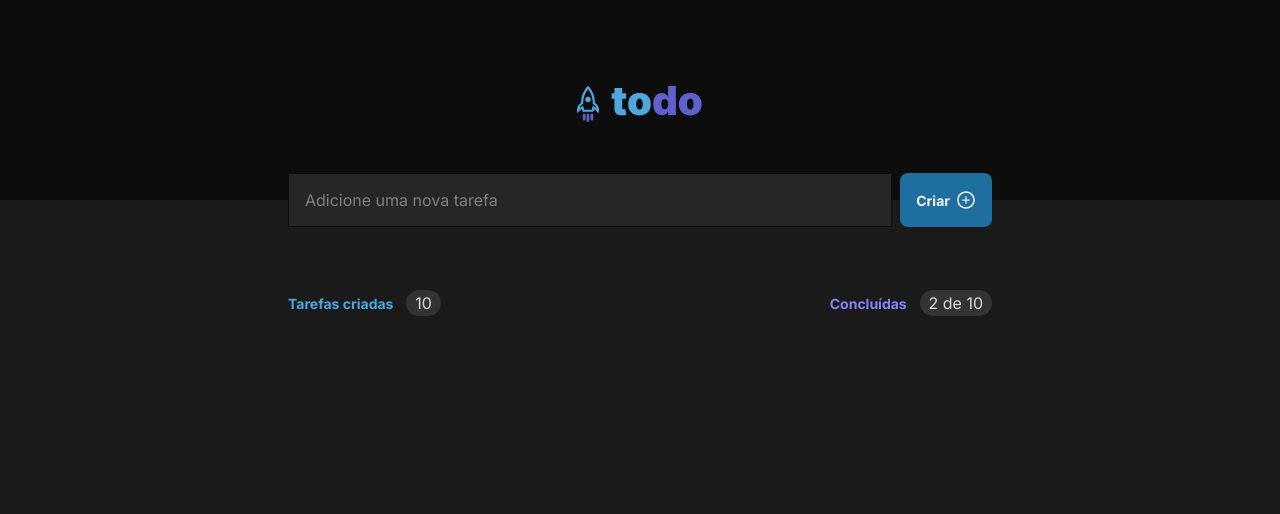
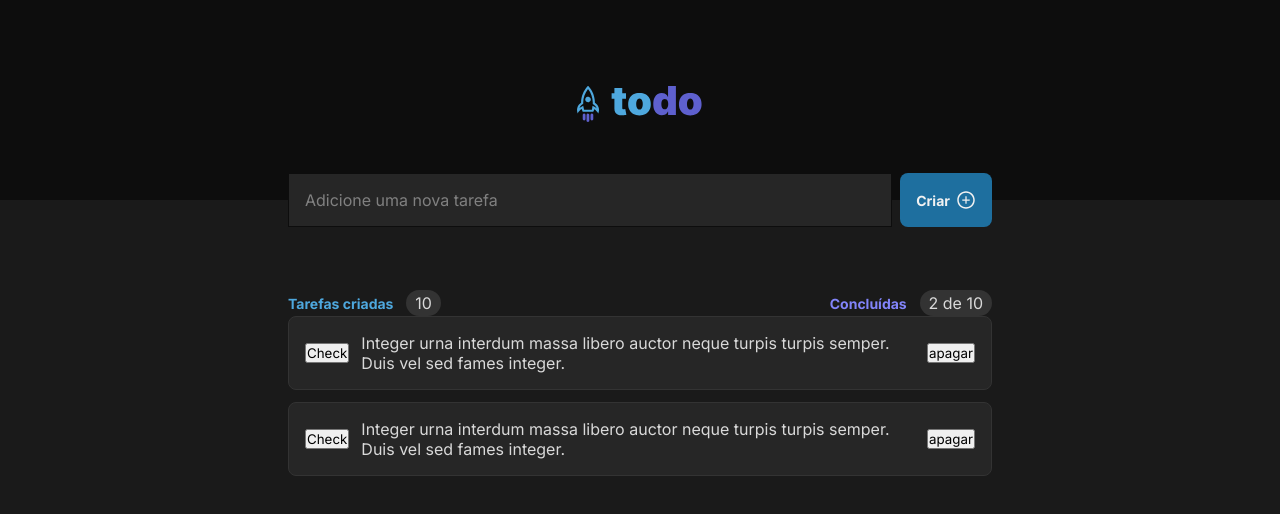
Before and after one commit to melrothiago/ToDo-List, a React (Vite) app: page / in a window 1280 px wide. Shown: the top 514 px of the page. Built offline with nearby package versions, Linux system fonts and the light colour scheme.

Commit message:
create and styled task list

```diff
--- a/src/App.tsx
+++ b/src/App.tsx
@@ -1,5 +1,5 @@
 import { Header } from "./components/Header";
-import { HeaderTasks } from "./components/HeaderTasks";
+import { Tasks } from "./components/Tasks";
 
 export interface AppProps {
   (): JSX.Element;
@@ -9,7 +9,7 @@ function App(): JSX.Element {
   return (
     <div>
       <Header />
-      <HeaderTasks />
+      <Tasks />
     </div>
   );
 }
--- /dev/null
+++ b/src/components/TaskList.tsx
@@ -0,0 +1,16 @@
+import styles from './Tasks.module.css'
+
+export function TaskList() {
+    return (
+        <div className={styles.taskList}>
+            <button>Check</button>
+
+            <p>
+            Integer urna interdum massa libero auctor neque turpis turpis semper.
+            Duis vel sed fames integer.
+            </p>
+
+            <button>apagar</button>
+        </div>
+    )
+}
--- a/src/components/HeaderTasks.module.css
+++ b/src/components/Tasks.module.css
@@ -36,3 +36,22 @@
     padding: 3px 9px;
     border-radius: 999px;
 }
+
+.list {
+    display: flex;
+    flex-direction: column;
+    gap: 0.75rem;
+}
+
+.taskList {
+    display: flex;
+    align-items: center;
+    justify-content: space-between;
+    gap: 0.75rem;
+    width: 100%;
+    background: var(--gray-500);
+    border: 1px solid var(--gray-400);
+    padding: 1rem;
+    border-radius: 0.5rem;
+    box-sizing: border-box;
+}
--- a/src/components/HeaderTasks.tsx
+++ b/src/components/Tasks.tsx
@@ -1,5 +1,7 @@
-import styles from './HeaderTasks.module.css'
-export function HeaderTasks() {
+import { TaskList } from './TaskList'
+import styles from './Tasks.module.css'
+
+export function Tasks() {
     return (
         <section className={styles.tasks}>
             <header className={styles.header}>
@@ -12,6 +14,11 @@ export function HeaderTasks() {
                     <span>2 de 10</span>
                 </div>
             </header>
+
+            <div className={styles.list}>
+                <TaskList />
+                <TaskList />
+            </div>
         </section>
     )
 }
--- a/src/assets/global.css
+++ b/src/global.css
@@ -21,8 +21,8 @@
   }
 
 body {
-    background-color: var(--gray-600);
-    color: var(--gray-100);
+    background: var(--gray-600);
+    color: var(--gray-200);
     min-height: 100vh;
     -webkit-font-smoothing: antialiased;
 }
--- a/src/main.tsx
+++ b/src/main.tsx
@@ -1,8 +1,7 @@
 import React from 'react'
 import ReactDOM from 'react-dom/client'
 import App from './App'
-import './assets/global.css'
-
+import './global.css'
 ReactDOM.createRoot(document.getElementById('root') as HTMLElement).render(
   <React.StrictMode>
     <App />
```
